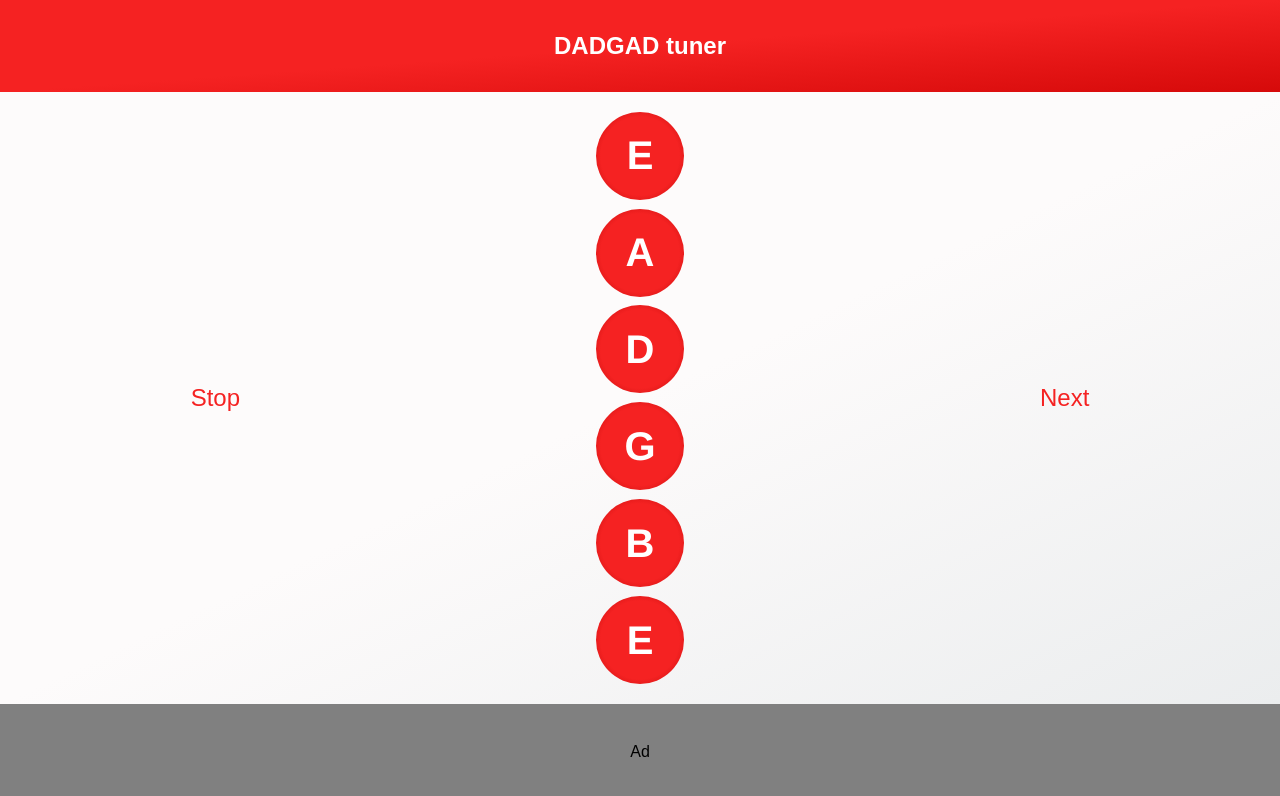
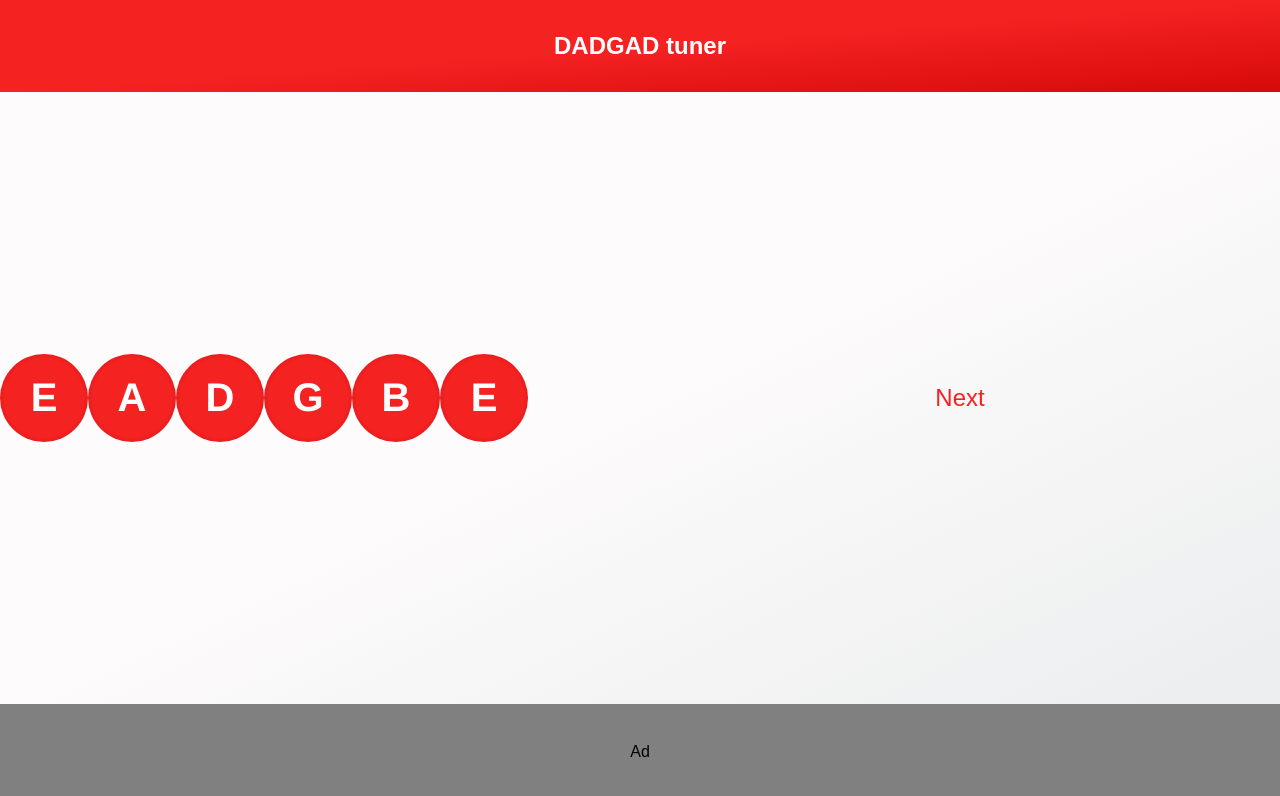
Before and after one commit to Jttpo2/dadgad-tuner, a React (Create React App) app: page / in a window 1280 px wide. Shown: the top 796 px of the page. Built offline with nearby package versions, Linux system fonts and the light colour scheme.

Commit message:
Controlbuttons in separate layer behind stringbuttons.

```diff
--- /dev/null
+++ b/src/MediaQueries.js
@@ -0,0 +1,6 @@
+export default {
+  landscape: '@media only screen and (orientation: landscape)',
+  portrait: '@media only screen and (orientation: portrait)',
+  breakpointSmall: '@media only screen and (min-width 768px)',
+  breakpointLarge: '@media only screen and (min-width 1025px)'
+}
--- a/src/Tuner.js
+++ b/src/Tuner.js
@@ -83,11 +83,13 @@ class Tuner extends Component {
 
       return (
         <div style={styles.container}>
-          <button onClick={this.stopClicked.bind(this)} style={stopButtonStyle} key='stopbutton'>Stop</button>
           <div style={styles.stringButtonContainer}>
             {stringButtons}
           </div>
-          <button onClick={this.nextClicked.bind(this)} style={nextButtonStyle} key='nextButton'>Next</button>
+          <div style={styles.controlButtonContainer}>
+            <button onClick={this.stopClicked.bind(this)} style={stopButtonStyle} key='stopbutton'>Stop</button>
+            <button onClick={this.nextClicked.bind(this)} style={nextButtonStyle} key='nextButton'>Next</button>
+          </div>
         </div>
       );
     }
@@ -98,32 +100,52 @@ class Tuner extends Component {
       // background: 'yellow',
       // background: 'linear-gradient(to bottom right, ' + Constants.background1  + ' ' + Constants.bg1GradientPercentage + ', ' + Constants.background2 + ')',
       background: 'linear-gradient(to bottom right, ' + Constants.background1  + ' ' + Constants.bg1GradientPercentage + ', ' + Constants.background2 + ')',
+      position: 'relative',
       height: '100%',
       display: 'flex',
-      flexFlow: 'row',
-      // justifyContent: 'space-evenly',
       alignItems: 'center',
+      justifyContent: 'center',
 
-      flex: 1
+      flex: 1,
+      [MediaQueries.portrait]: {
+        // flexFlow: 'row'
+      },
+      [MediaQueries.landscape]: {
+        // flexFlow: 'column'
+      }
     },
     stringButtonContainer: {
-      // background: 'blue',
-      height: '95%',
+      // background: 'yellow',
+      height: '100%',
 
       display: 'flex',
-      flexDirection: 'column',
-      // justifyContent: 'space-evenly',
-      justifyContent: 'space-around',
-      alignItems: 'center',
-      flex: 0.5
+
+      [MediaQueries.portrait]: {
+        flexDirection: 'column',
+        justifyContent: 'space-around',
+        alignItems: 'center',
+      },
+      [MediaQueries.landscape]: {
+        flexDirection: 'row',
+        alignItems: 'center',
+        flex: 1
+      },
+      zIndex: 1
+
+
+    },
+    controlButtonContainer: {
+      position: 'absolute',
+      height: '100%',
+      width: '100%',
+
+      display: 'flex',
+      flexFlow: 'row',
+      zIndex: 0,
     },
     controlButton : {
-      position: 'relative',
       height: '100%',
       flex: 0.5,
-      // width: '20%',
-      // top: '50%',
-      // transform: 'translateY(-50%)',
 
       borderStyle: 'none',
       color: Constants.controlButtonTextColor,
@@ -133,14 +155,20 @@ class Tuner extends Component {
 
       ':focus': {
         outline: 'none'
+      },
+      [MediaQueries.landscape]: {
+        // flex: 0.2
+      }
+
+
+    },
+    stopButton: {
+      // background: 'green',
+      [MediaQueries.portrait]: {
+        // order: '-1'
       }
     },
-    stopButton: {
-      // left: buttonSideMargin,
-      // background: 'green',
-    },
     nextButton: {
-      // right: buttonSideMargin,
       // background: 'grey'
     }
   }
```
